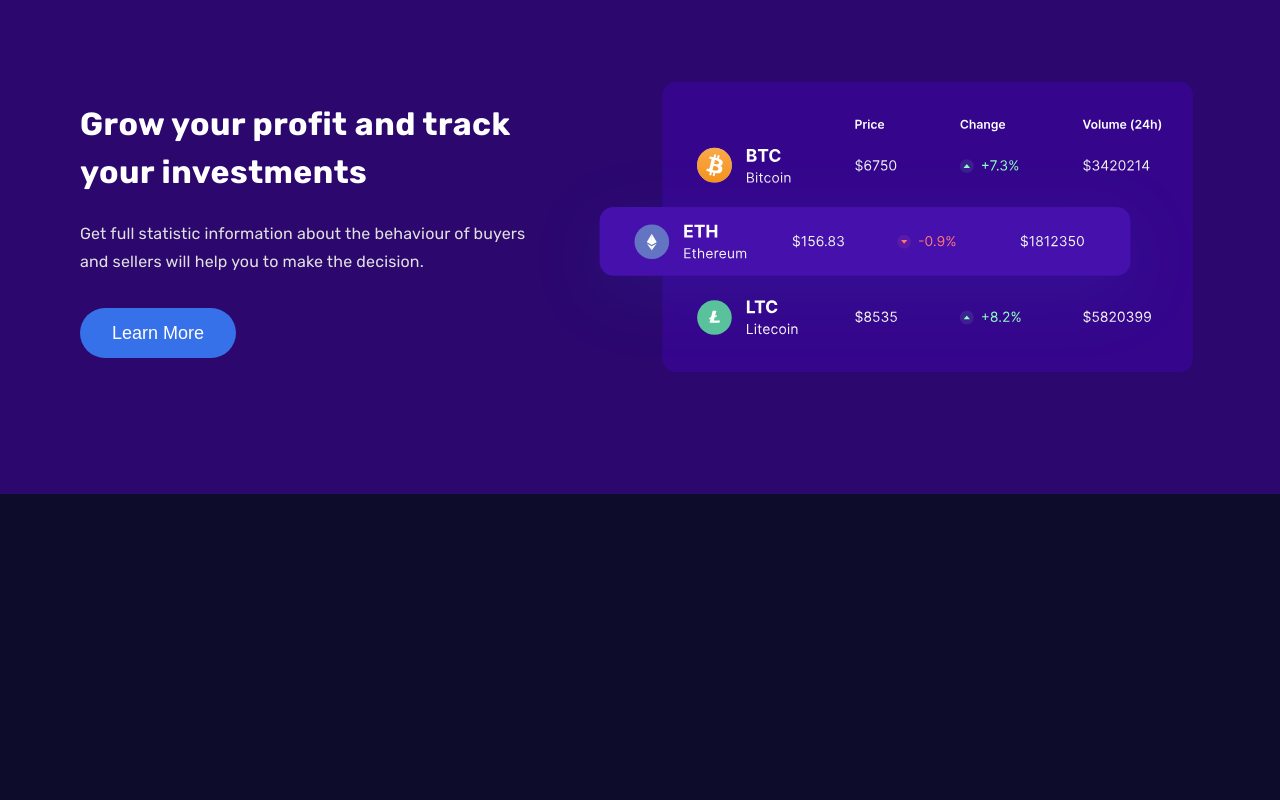
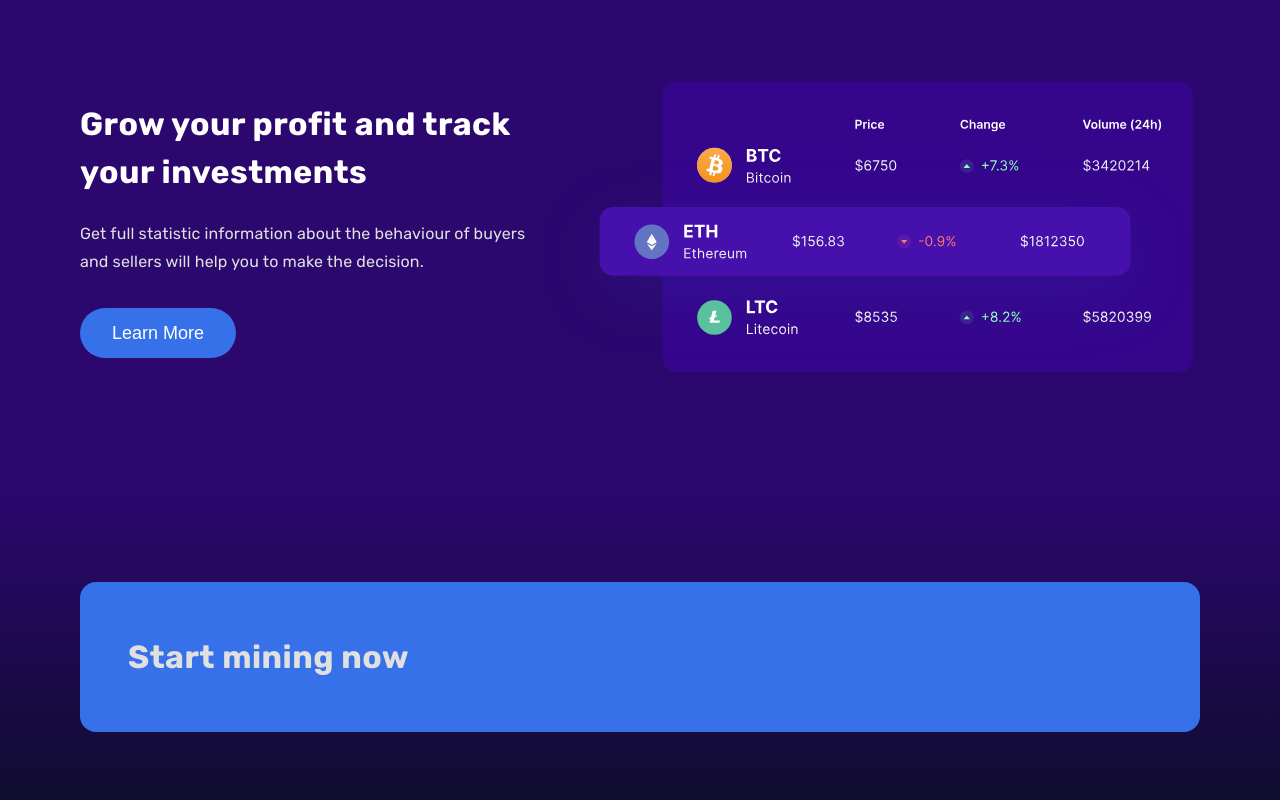
Before and after one commit to AlexeyGrk/crypto-site, a React (Create React App) app: page / in a window 1280 px wide. Shown: the part 4468-5268 px from the top of the page. Before the commit the page ends 4962 px from the top, so only its background shows below. Built offline with nearby package versions, Linux system fonts and the light colour scheme.

Commit message:
add StartMining section draft

```diff
--- a/src/App.js
+++ b/src/App.js
@@ -3,6 +3,7 @@ import Header from "./components/Header/Header";
 import WhyWeComponent from "./components/WhyContainer/WhyContainer";
 import TradeSecurely from "./components/TradeSecuraly/TradeSecurely";
 import Features from "./components/Features/Features";
+import StartMining from "./components/StartMining/StartMining";
 
 function App() {
   return (
@@ -11,6 +12,7 @@ function App() {
       <WhyWeComponent/>
       <TradeSecurely />
       <Features/>
+      <StartMining/>
 
     </div>
   );
--- /dev/null
+++ b/src/components/StartMining/StartMining.jsx
@@ -0,0 +1,20 @@
+import React from 'react';
+import styles from './StartMining.module.scss'
+
+const StartMining = (props) => {
+  return (
+    <div className={styles.bgStartMining}>
+     <div className={'container'}>
+      <div className={styles.blueBlock}>
+        <h1>Start mining now</h1>
+
+      </div>
+
+     </div>
+    </div>
+  );
+};
+
+
+
+export default StartMining;
--- /dev/null
+++ b/src/components/StartMining/StartMining.module.scss
@@ -0,0 +1,15 @@
+.bgStartMining{
+  padding: 88px 0;
+  position: relative;
+  width: 100%;
+  height: 100%;
+  background: linear-gradient(180deg, #2B076E 0%, #0D0D2B 100%);
+}
+.blueBlock{
+  width: 100%;
+  min-width: 400px;
+  max-width: 1200px;
+  background-color: #3671E9;
+  border-radius: 16px;
+  padding: 48px;
+}
```
